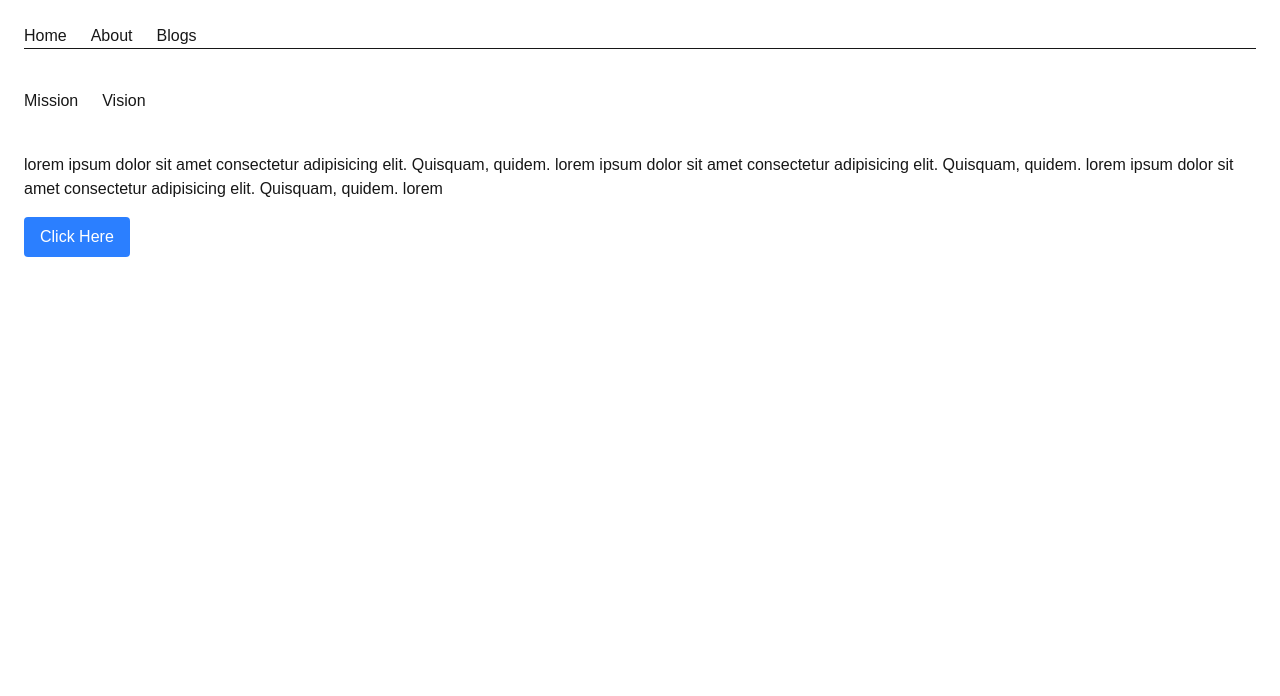
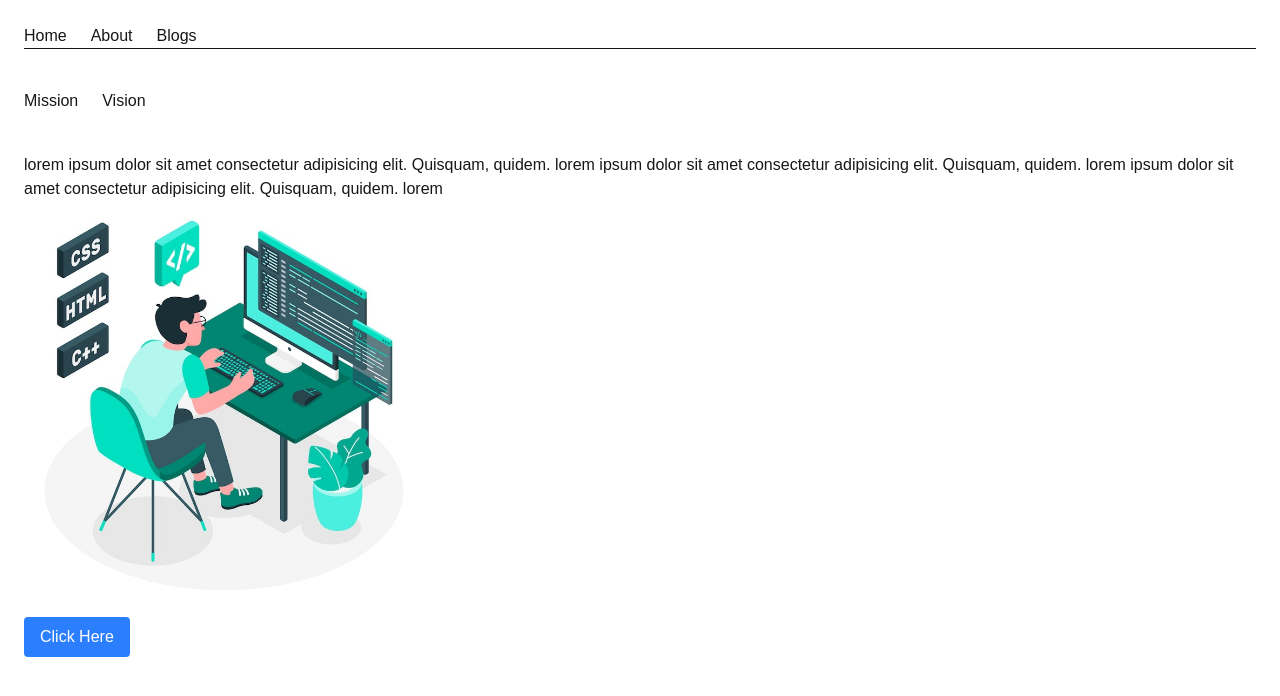
Before and after one commit to Samiul821/next-crash-with-sumit, a Next.js app: page /about/mission in a window 1280 px wide. Shown: the top 696 px of the page. Built offline with nearby package versions, Linux system fonts and the light colour scheme.

Commit message:
image optimization

```diff
--- a/app/about/mission/page.js
+++ b/app/about/mission/page.js
@@ -1,6 +1,6 @@
-
+import Image from "next/image";
 import Button from "@/app/components/Button";
-import React from "react";
+import programmingConcept from "../../../public/images/programming-concept-illustration_114360-1351.jpg";
 
 export default function Mission() {
   return (
@@ -11,6 +11,15 @@ export default function Mission() {
         Quisquam, quidem. lorem ipsum dolor sit amet consectetur adipisicing
         elit. Quisquam, quidem. lorem
       </div>
+
+    <div className="w-[400px]">
+        <Image
+        placeholder="blur"
+        src={programmingConcept}
+        alt="Programming Concept Illustration"
+      />
+    </div>
+
       <Button />
     </main>
   );
```
Also changed, not shown: public/images/programming-concept-illustration_114360-1351.jpg (added).
